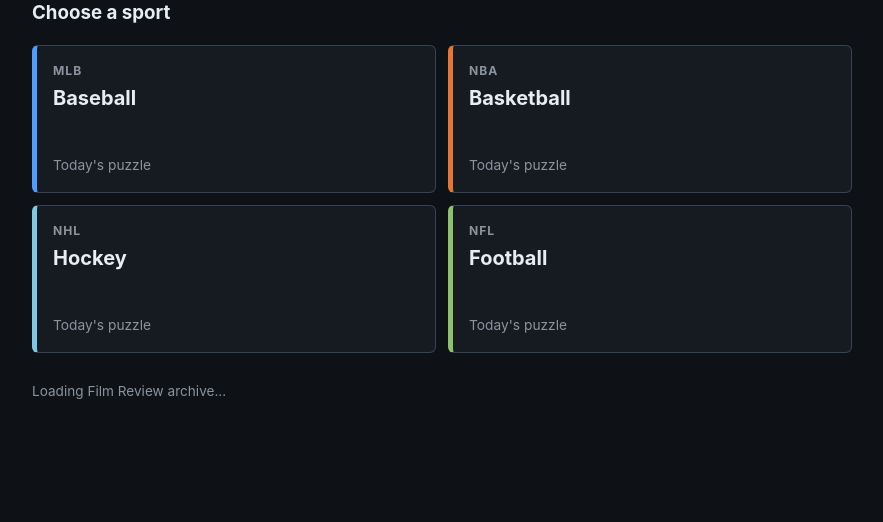
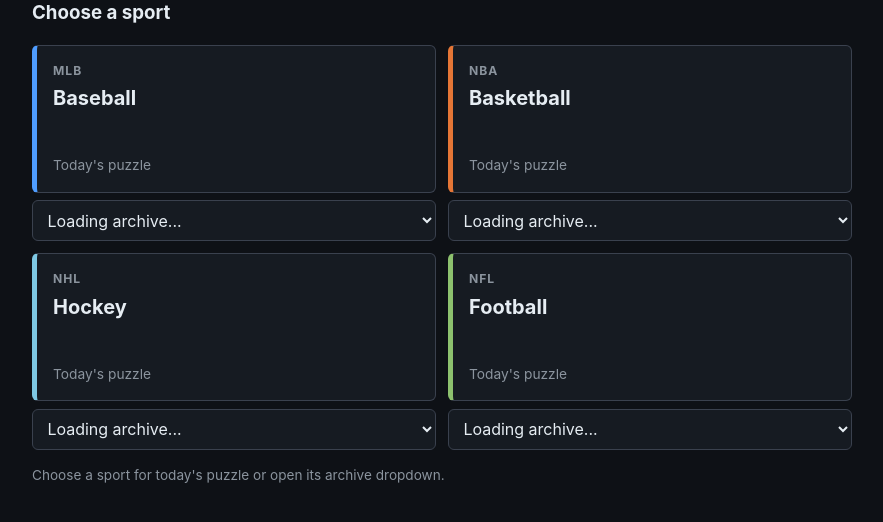
Before and after one commit to laudedlem/TeamMateTag, a Flask app: page /film-review in a window 1280 px wide. Shown: the part 224-746 px from the top of the page, without its empty margins (198-1081 px from the left). Run offline with Flask 3, Linux system fonts and the light colour scheme; data that the repository does not hold is empty; some libraries are stand-ins or nearby versions.

Commit message:
Fix mode hub direct launches and archives

```diff
--- a/web/static/mode_hub.js
+++ b/web/static/mode_hub.js
@@ -2,6 +2,7 @@
 const hub = document.body.dataset.modeHub;
 let hubProfile = null;
 let queuePoll = null;
+let activeQueueSports = [];
 
 const PLAYOFF_OPTIONS = {
   baseball: [
@@ -47,24 +48,55 @@
     });
   }
   if (hub === 'film-review') {
-    const archive = document.getElementById('mode-hub-archive');
     const sports = ['baseball', 'basketball', 'hockey', 'football'];
     const results = await Promise.all(sports.map(async (sport) => {
       const path = sport === 'baseball' ? '/api/fr/archive' : `/api/sports/${sport}/fr/archive`;
       return [sport, await post(path, { guest_id: hubProfile.guest_id })];
     }));
-    archive.innerHTML = results.map(([sport, data]) => {
-      const days = data.days || [];
-      const current = days.find((day) => day.is_today);
-      const past = days.filter((day) => !day.is_today);
-      const name = sport[0].toUpperCase() + sport.slice(1);
-      const links = past.map((day) => `<a class="fr-archive-action ${day.status}" href="/${sport}?mode=fr&date=${day.date}&archive=1">#${day.number} ${day.status}</a>`).join(' ');
-      return `<div class="hub-archive-row"><strong>${name}</strong><a class="today-link ${current?.status || 'unseen'}" href="/${sport}?mode=fr">Today: ${current?.status || 'unseen'}</a><span>${links}</span></div>`;
-    }).join('');
+    results.forEach(([sport, data]) => renderFilmReviewArchiveSelect(sport, data.days || []));
   }
   configureSharedQueue();
 }
 initHub();
+
+function displayStatus(status) {
+  return String(status || 'unseen').replace(/_/g, ' ');
+}
+
+function formatArchiveLabel(day) {
+  const dateText = day.date ? new Date(day.date + 'T12:00:00').toLocaleDateString(undefined, { month: 'short', day: 'numeric' }) : '';
+  const status = displayStatus(day.status);
+  const prefix = day.is_today ? 'Today' : `#${day.number}`;
+  return `${prefix}${dateText ? ' - ' + dateText : ''} - ${status}`;
+}
+
+function filmReviewUrl(sport, day) {
+  if (day.is_today) return `/${sport}?mode=fr`;
+  return `/${sport}?mode=fr&date=${encodeURIComponent(day.date)}&archive=1`;
+}
+
+function renderFilmReviewArchiveSelect(sport, days) {
+  const select = document.querySelector(`[data-fr-archive-select="${sport}"]`);
+  const status = document.querySelector(`[data-fr-today-status="${sport}"]`);
+  if (!select) return;
+  const current = days.find((day) => day.is_today) || days[0];
+  if (status && current) {
+    status.textContent = `Today: ${displayStatus(current.status)}`;
+    status.className = `fr-today-status ${current.status || 'unseen'}`;
+  }
+  const sorted = [...days].sort((a, b) => {
+    if (a.is_today) return -1;
+    if (b.is_today) return 1;
+    return Number(b.number || 0) - Number(a.number || 0);
+  });
+  select.innerHTML = sorted.map((day) =>
+    `<option value="${filmReviewUrl(sport, day)}" class="${day.status || 'unseen'}">${formatArchiveLabel(day)}</option>`
+  ).join('');
+  select.value = current ? filmReviewUrl(sport, current) : `/${sport}?mode=fr`;
+  select.addEventListener('change', () => {
+    if (select.value) window.location.href = select.value;
+  }, { once: true });
+}
 
 function selectedSports() {
   return [...document.querySelectorAll('.shared-sport-option input[type="checkbox"]:checked')]
@@ -115,6 +147,7 @@
 
 async function queueForSports(sports, preferences = {}) {
   clearInterval(queuePoll);
+  activeQueueSports = [...sports];
   const response = await post(queueEndpoint('queue'), {
     guest_id: hubProfile?.guest_id || localStorage.getItem(guestKey) || '',
     sports,
@@ -129,7 +162,7 @@
 async function pollSharedQueue() {
   const response = await post(queueEndpoint('status'), {
     guest_id: hubProfile?.guest_id || localStorage.getItem(guestKey) || '',
-    sports: selectedSports(),
+    sports: activeQueueSports.length ? activeQueueSports : selectedSports(),
   });
   if (response.status === 'matched' && response.redirect) {
     window.location.href = response.redirect;
@@ -138,6 +171,7 @@
   if (response.status === 'idle') {
     clearInterval(queuePoll);
     queuePoll = null;
+    activeQueueSports = [];
     setQueueUi(false, 'Queue stopped.');
   }
 }
@@ -170,6 +204,7 @@
   document.getElementById('shared-cancel-btn')?.addEventListener('click', async () => {
     clearInterval(queuePoll);
     queuePoll = null;
+    activeQueueSports = [];
     await post(queueEndpoint('cancel_queue'), {
       guest_id: hubProfile?.guest_id || localStorage.getItem(guestKey) || '',
     });
--- a/web/static/style.css
+++ b/web/static/style.css
@@ -272,6 +272,39 @@
   transition: border-color 0.15s, background 0.15s, transform 0.15s;
 }
 
+.mode-sport-choice {
+  display: grid;
+  gap: 0.45rem;
+}
+
+.mode-sport-choice .sport-tile {
+  min-height: 148px;
+}
+
+.fr-hub-archive-select {
+  width: 100%;
+  background: var(--bg-elevated);
+  color: var(--text);
+  border: 1px solid var(--border-strong);
+  border-radius: var(--radius-sm);
+  padding: 0.55rem 0.65rem;
+  font: inherit;
+}
+
+.fr-today-status.won,
+.fr-today-status.completed {
+  color: var(--good);
+}
+
+.fr-today-status.lost,
+.fr-today-status.failed {
+  color: var(--bad);
+}
+
+.fr-today-status.in_progress {
+  color: var(--burn);
+}
+
 .sport-tile:hover {
   background: var(--bg-hover);
   border-color: var(--text-muted);
--- a/web/templates/index.html
+++ b/web/templates/index.html
@@ -11,7 +11,7 @@
     <div class="title">
       <div class="brand-row">
         <h1>TeamMateTag</h1>
-<span class="app-version" title="Current version">0.1.52</span>
+<span class="app-version" title="Current version">0.1.53</span>
       </div>
       <span class="subtitle" id="brand-subtitle"></span>
     </div>
--- a/web/templates/mode_hub.html
+++ b/web/templates/mode_hub.html
@@ -18,15 +18,22 @@
     <h3>Choose a sport</h3>
     <div class="sport-tiles">
       {% for key, sport in sports.items() %}
-      <a class="sport-tile sport-tile-{{ key }}" href="{% if slug == 'division-rivalry' or slug == 'playoffs' %}#{% else %}/{{ key }}?mode={{ hub.mode }}{% endif %}" data-sport="{{ key }}" {% if slug == 'division-rivalry' or slug == 'playoffs' %}data-direct-queue-sport="{{ key }}"{% endif %}>
-        <span class="sport-tile-league">{{ sport.league }}</span>
-        <span class="sport-tile-name">{{ sport.name }}</span>
-        <span class="sport-tile-status">{% if slug == 'manager-mode' %}<span data-manager-best="{{ key }}">Longest lineup: --</span>{% elif slug == 'film-review' %}Today's puzzle{% else %}Queue now{% endif %}</span>
-      </a>
+      <div class="mode-sport-choice">
+        <a class="sport-tile sport-tile-{{ key }}" href="{% if slug == 'division-rivalry' or slug == 'playoffs' %}#{% else %}/{{ key }}?mode={{ hub.mode }}{% endif %}" data-sport="{{ key }}" {% if slug == 'division-rivalry' or slug == 'playoffs' %}data-direct-queue-sport="{{ key }}"{% endif %}>
+          <span class="sport-tile-league">{{ sport.league }}</span>
+          <span class="sport-tile-name">{{ sport.name }}</span>
+          <span class="sport-tile-status">{% if slug == 'manager-mode' %}<span data-manager-best="{{ key }}">Longest lineup: --</span>{% elif slug == 'film-review' %}<span data-fr-today-status="{{ key }}">Today's puzzle</span>{% else %}Queue now{% endif %}</span>
+        </a>
+        {% if slug == 'film-review' %}
+        <select class="fr-hub-archive-select" data-fr-archive-select="{{ key }}" aria-label="{{ sport.name }} Film Review archive">
+          <option>Loading archive...</option>
+        </select>
+        {% endif %}
+      </div>
       {% endfor %}
     </div>
     {% if slug == 'film-review' %}
-    <div class="mode-hub-archive" id="mode-hub-archive"><p class="muted small">Loading Film Review archive...</p></div>
+    <p class="muted small mode-hub-note">Choose a sport for today's puzzle or open its archive dropdown.</p>
     {% elif slug == 'playoffs' %}
     <p class="muted small mode-hub-note">Choose a win condition below before queueing across multiple sports.</p>
     {% endif %}
```
Also changed, not shown: CLAUDE.md (+12 -1 lines), web/static/main.js (+7 -2 lines).
